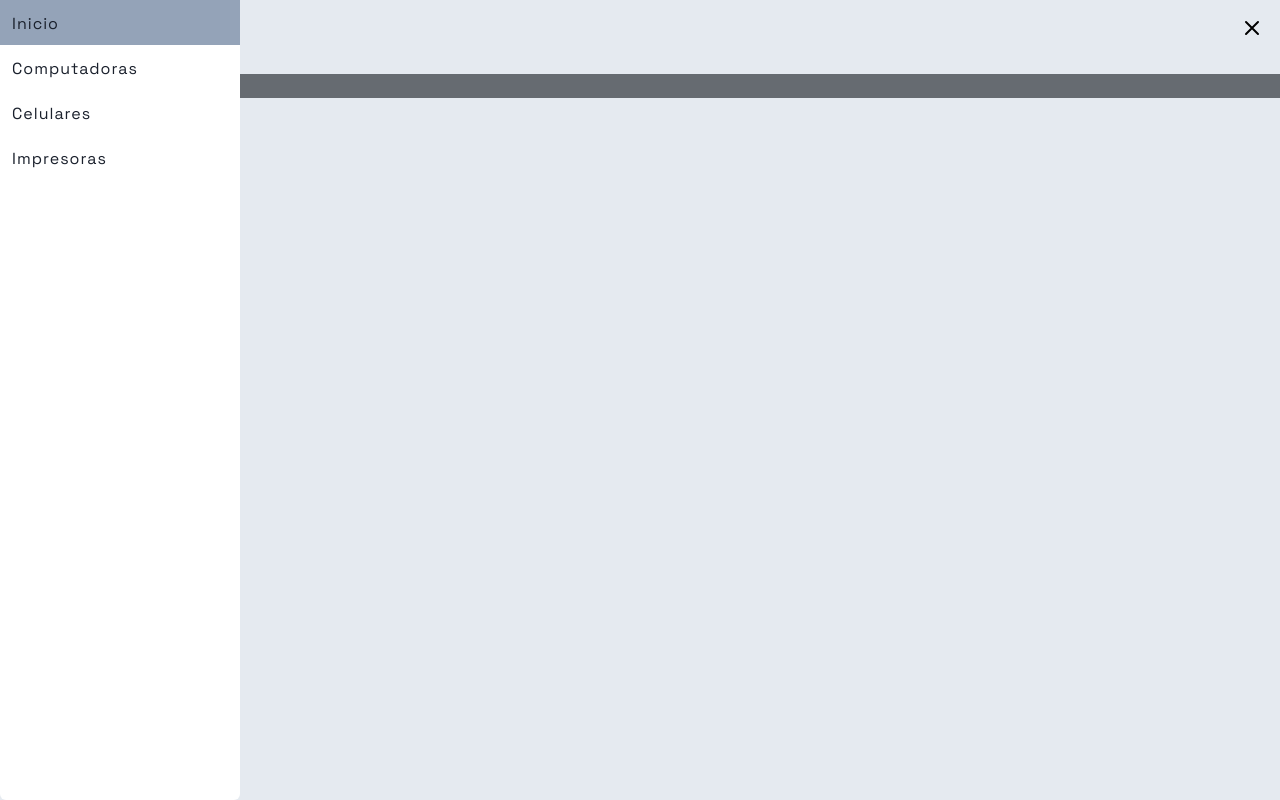
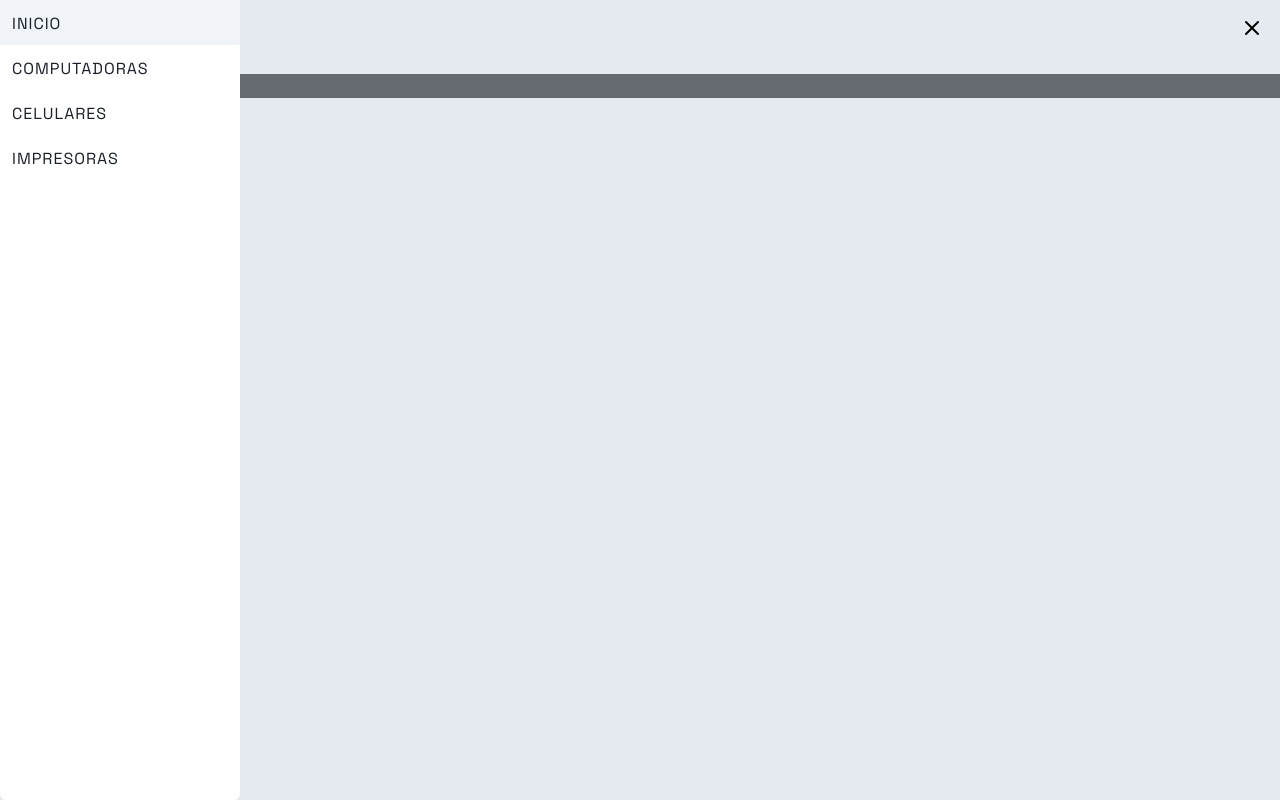
Before and after one commit to DavidReque/store, a Next.js app: page / in a window 1280 px wide. Both pictures are taken after a click on the button 32 px from the left and 32 px from the top of the page. Built offline with nearby package versions, Linux system fonts and the light colour scheme.

Commit message:
upperCase

```diff
--- a/components/Menu.jsx
+++ b/components/Menu.jsx
@@ -14,10 +14,10 @@ export default function Menu () {
   return (
     <ul>
       {data.map((products) => (
-        <div className='flex hover:bg-slate-400 h-[45px]' key={products.id}>
+        <div className='flex hover:bg-slate-100 h-[45px]' key={products.id}>
           <Tooltip label={products.name} aria-label='A tooltip'>
             <Link className='ml-3 mt-3 w-full' href={products.url}>
-              {products.name}
+              {products.name.toLocaleUpperCase()}
             </Link>
           </Tooltip>
         </div>
```
